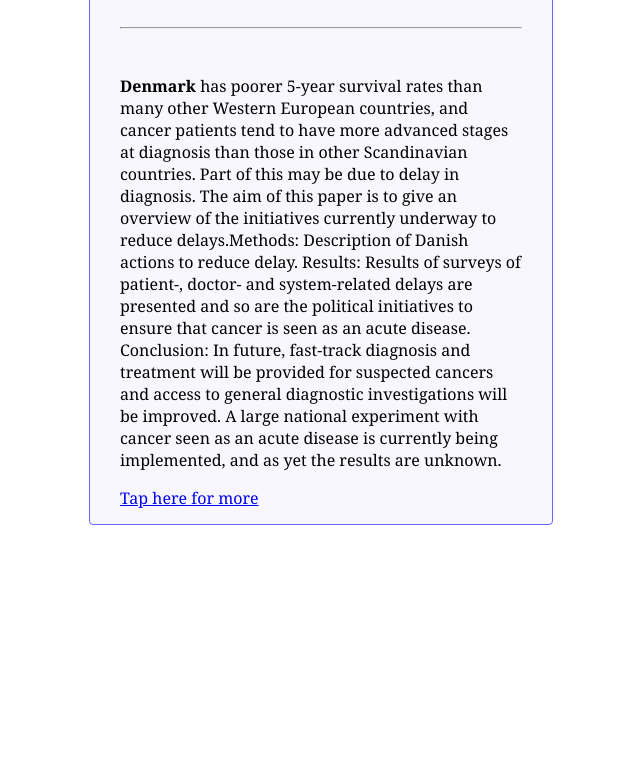
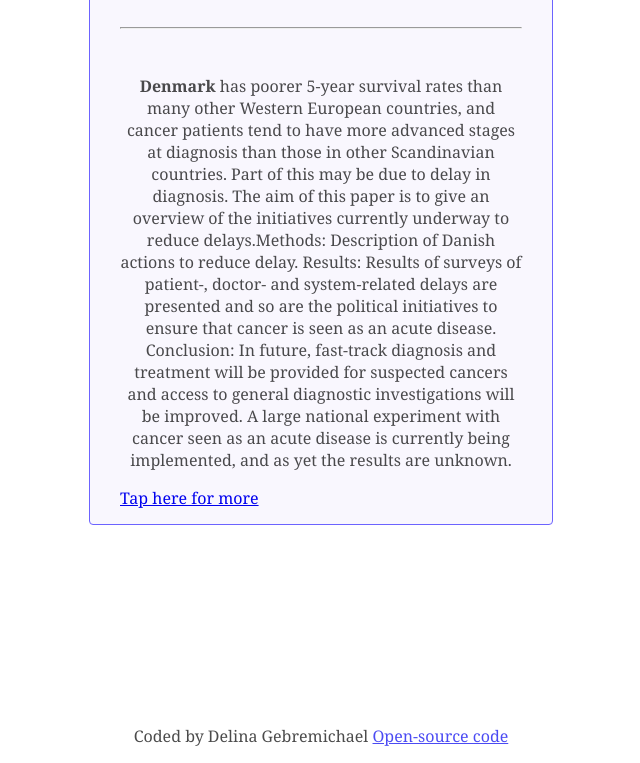
Before and after one commit to Delina-Te/cancer, a plain HTML site: page index.html in a window 1280 px wide. Shown: the part 800-1563 px from the top of the page, without its empty margins (319-959 px from the left). Before the commit the page ends 1525 px from the top, so only its background shows below. Drawn offline with Linux system fonts and the light colour scheme.

Commit message:
added source code

```diff
--- a/index.html
+++ b/index.html
@@ -29,6 +29,7 @@
     <a href="https://www.nature.com/articles/6605383" >Tap here for more </a>
 
     </div>
+    <p>Coded by Delina Gebremichael <a href="https://github.com/Delina-Te/cancer">Open-source code</a></p>
 
 </body>
 </html>
--- a/style.css
+++ b/style.css
@@ -23,3 +23,7 @@ h2{
     margin: 20px 40px;
     border-radius: 4px;
 }
+p{
+    text-align: center;
+    opacity: 0.7;
+}
```
